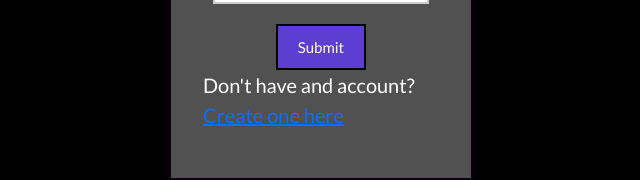
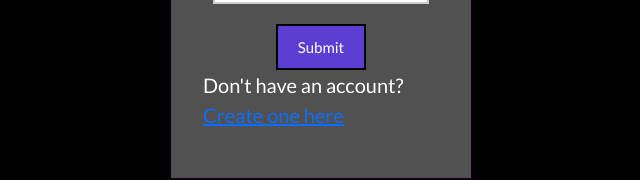
Before and after one commit to info340a-sp22/project-marinawooden, a React (Create React App) app: page /login in a window 1280 px wide. Shown: the part 428-608 px from the top of the page, without its empty margins (319-959 px from the left). Built offline with nearby package versions, Linux system fonts and the light colour scheme; no server answers; the database is empty.

Commit message:
Subtle edits in formatting code.

```diff
--- a/src/components/AboutPage.js
+++ b/src/components/AboutPage.js
@@ -1,7 +1,6 @@
 // not using for about page. Consider removal.
 import React, { useState } from "react";
 import NavBar from "./NavBar";
-
 
 export default function AboutPage(){
     return (
--- a/src/components/App.js
+++ b/src/components/App.js
@@ -5,7 +5,6 @@ import ProfilePage from "./ProfilePage";
 import { Login, LogOut } from "./Login";
 import { AboutUs } from "./StaticPage";
 import Register from "./Register";
-
 
 export default function App(props) {
     const [userId, setUserId] = useState(null);
--- a/src/components/Login.js
+++ b/src/components/Login.js
@@ -88,7 +88,7 @@ export function Login() {
           <input type="submit" />
         </div>
         <p>
-          Don't have and account?
+          Don't have an account?
           <Link to='/register'>Create one here</Link>
         </p>
       </form>
--- a/src/components/NavBar.js
+++ b/src/components/NavBar.js
@@ -1,7 +1,6 @@
 import React from "react";
 import { Link } from "react-router-dom";
 import Cookies from "universal-cookie";
-
 
 function NavBar() {
     // set login button
@@ -76,6 +75,7 @@ function HamBurgerNav({ paths }) {
             </li>
         )
     })
+
     return (
         <div className="dropdown">
             <button className="btn border-0 bg-transparent" type="button" data-bs-toggle="dropdown" aria-expanded="true">
```
